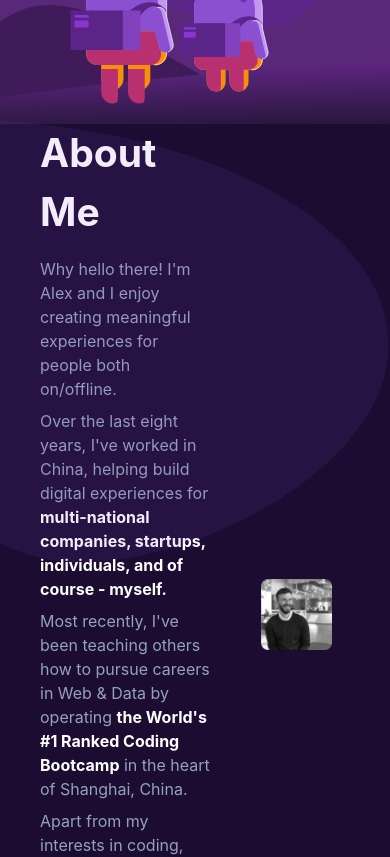
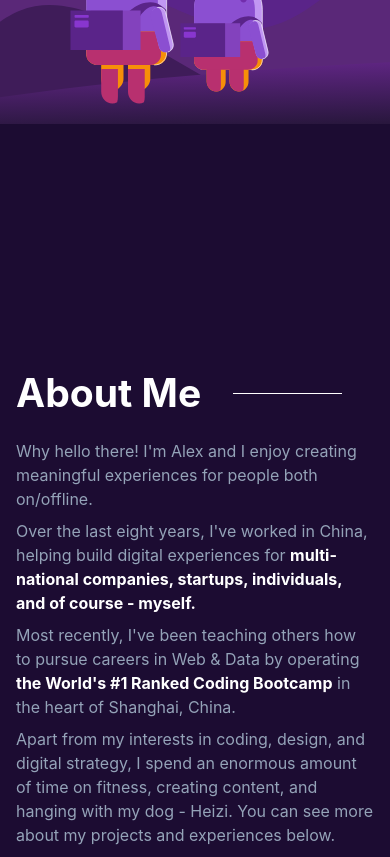
Before and after one commit to smithavt14/next-portfolio-site, a Next.js app: page / in a window 390 px wide. Shown: the part 720-1577 px from the top of the page. Built offline with nearby package versions, Linux system fonts and the light colour scheme.

Commit message:
responsive design for about

```diff
--- a/components/About.js
+++ b/components/About.js
@@ -1,14 +1,13 @@
 /* eslint-disable jsx-a11y/alt-text */
 import Image from 'next/image'
 import Headshot from '../public/images/headshot.png'
-import HeadshotBg from '../public/images/headshot-bg.svg'
 import AboutSVG from './AboutSVG'
 
 const About = () => {
   return (
-    <section id="about" className="snap-center min-h-screen flex items-center px-6 md:px-12 lg:px-24 xl:p48">
-      <div className="mx-auto max-w-5xl flex justify-between relative">
-        <div className="w-1/2 mx-4">
+    <section id="about" className="snap-center min-h-screen flex items-center overflow-hidden py-60">
+      <div className="mx-auto max-w-screen-xl justify-between relative lg:flex sm:mb-40 md:px-12 lg:px-24 xl:p48">
+        <div className="mx-4 w-100 lg:w-1/2">
           <div className="flex items-center justify-between">
             <h3 className="text-4xl font-bold text-deepPurple dark:text-white">About Me</h3>
             <div className="mx-8 grow h-px  bg-deepPurple dark:bg-white"></div>
@@ -18,17 +17,17 @@ const About = () => {
 
             <p className="mb-2">Over the last eight years, I&apos;ve worked in China, helping build digital experiences for <strong className="text-deepPurple dark:text-white">multi-national companies, startups, individuals, and of course - myself.</strong></p>
 
-            <p className="mb-2">Most recently, I&apos;ve been teaching others how to pursue careers in Web & Data by operating <a className="text-deepPurple dark:text-white font-bold	" href="https://www.lewagon.com/shanghai">the World&apos;s #1 Ranked Coding Bootcamp</a> in the heart of Shanghai, China.</p>
+            <p className="mb-2">Most recently, I&apos;ve been teaching others how to pursue careers in Web & Data by operating <a className="text-deepPurple dark:text-white font-bold" href="https://www.lewagon.com/shanghai">the World&apos;s #1 Ranked Coding Bootcamp</a> in the heart of Shanghai, China.</p>
 
             <p className="mb-2">Apart from my interests in coding, design, and digital strategy, I spend an enormous amount of time on fitness, creating content, and hanging with my dog - Heizi. You can see more about my projects and experiences below.</p>
           </div>
         </div>
-        <div className="relative w-1/2 mx-4 flex justify-center items-center">
-          <div className="relative h-5/6 w-8/12 z-10">
-            <Image className="rounded-3xl" src={Headshot} objectPosition="center" layout="fill" objectFit="contain" />
+        <div className="mx-4 mt-20 flex justify-center items-center lg:mt-10 lg:w-1/2">
+          <div className="w-10/12 h-96 relative z-10">
+            <Image src={Headshot} layout="fill" objectFit="contain" />
           </div>
         </div>
-        <AboutSVG className="absolute z-0"/>
+        <AboutSVG />
       </div>
     </section>
    );
--- a/components/AboutSVG.js
+++ b/components/AboutSVG.js
@@ -1,6 +1,6 @@
 const AboutSVG = () => {
   return (
-    <svg className="dark:fill-deepPurple/10 fill-sky-400/20 absolute scale-125 inset-y-10 right-8" width="434" height="354" viewBox="0 0 434 354" xmlns="http://www.w3.org/2000/svg">
+    <svg className="z-0 dark:fill-deepPurple/10 fill-sky-400/20 absolute scale-125 inset-x-0 bottom-0 lg:inset-auto lg:inset-y-10 lg:right-32" width="434" height="354" viewBox="0 0 434 354" xmlns="http://www.w3.org/2000/svg">
       <path d="M434 181.115C434 276.597 284.041 354 188.792 354C93.5421 354 44.2893 272.39 16.327 181.115C-1.1995 123.905 -9.31059 58.042 16.327 27.8668C47.9609 -9.36602 121.758 -1.85673 188.792 8.22993C304.568 25.6509 434 85.6332 434 181.115Z"/>
     </svg>
    );
--- a/components/Navbar.js
+++ b/components/Navbar.js
@@ -5,7 +5,7 @@ import { BsFillSunFill } from "react-icons/bs";
 
 const Navbar = ({darkMode, toggleDarkMode}) => {
   return (
-    <div className="fixed inset-x-0 top-0 py-8 px-16 w-screen text-white flex justify-center md:justify-end items-center backdrop-blur-sm z-10 ">
+    <div className="fixed inset-x-0 top-0 py-8 px-16 w-screen text-white flex justify-center md:justify-end items-center backdrop-blur-sm z-50 ">
       <a href="#" className="font-semibold mr-8 transition hover:text-deepPurple">About</a>
       <a href="#" className="font-semibold mr-8 transition hover:text-deepPurple">Work</a>
       <a href="#" className="font-semibold mr-8 transition hover:text-deepPurple">Contact</a>
```
